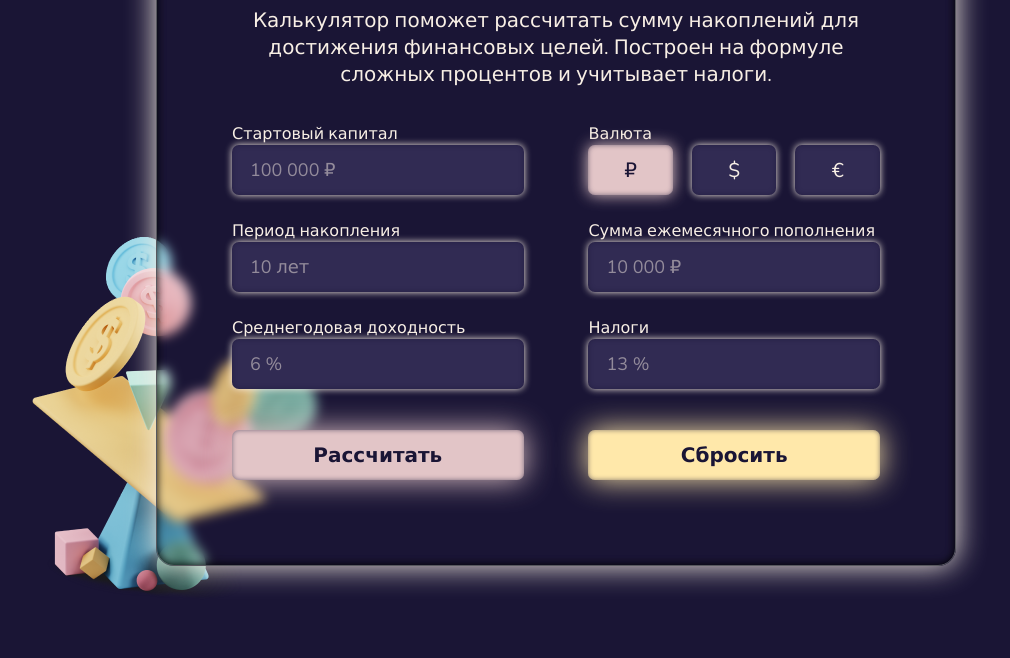
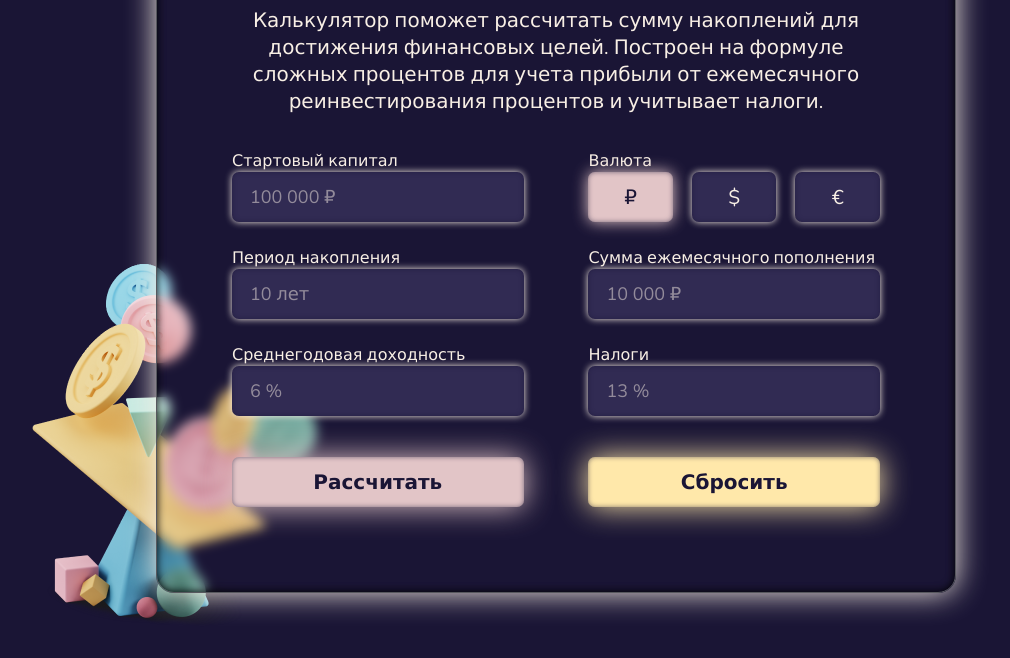
Before and after one commit to sergeevaanastasia/compound-interest-caculator, a plain HTML site: page index.html in a window 1280 px wide. Shown: the part 212-870 px from the top of the page, without its empty margins (84-1094 px from the left). Drawn offline with nearby package versions, Linux system fonts and the light colour scheme.

Commit message:
added README, added description

```diff
--- a/index.html
+++ b/index.html
@@ -24,8 +24,9 @@
             <h1>КАЛЬКУЛЯТОР СЛОЖНЫХ ПРОЦЕНТОВ</h1>
             <p>
               Калькулятор поможет рассчитать сумму накоплений для достижения
-              финансовых целей. Построен на формуле сложных процентов и
-              учитывает налоги.
+              финансовых целей. Построен на формуле сложных процентов для учета
+              прибыли от ежемесячного реинвестирования процентов и учитывает
+              налоги.
             </p>
           </div>
 
```
Also changed, not shown: 1 other file.
